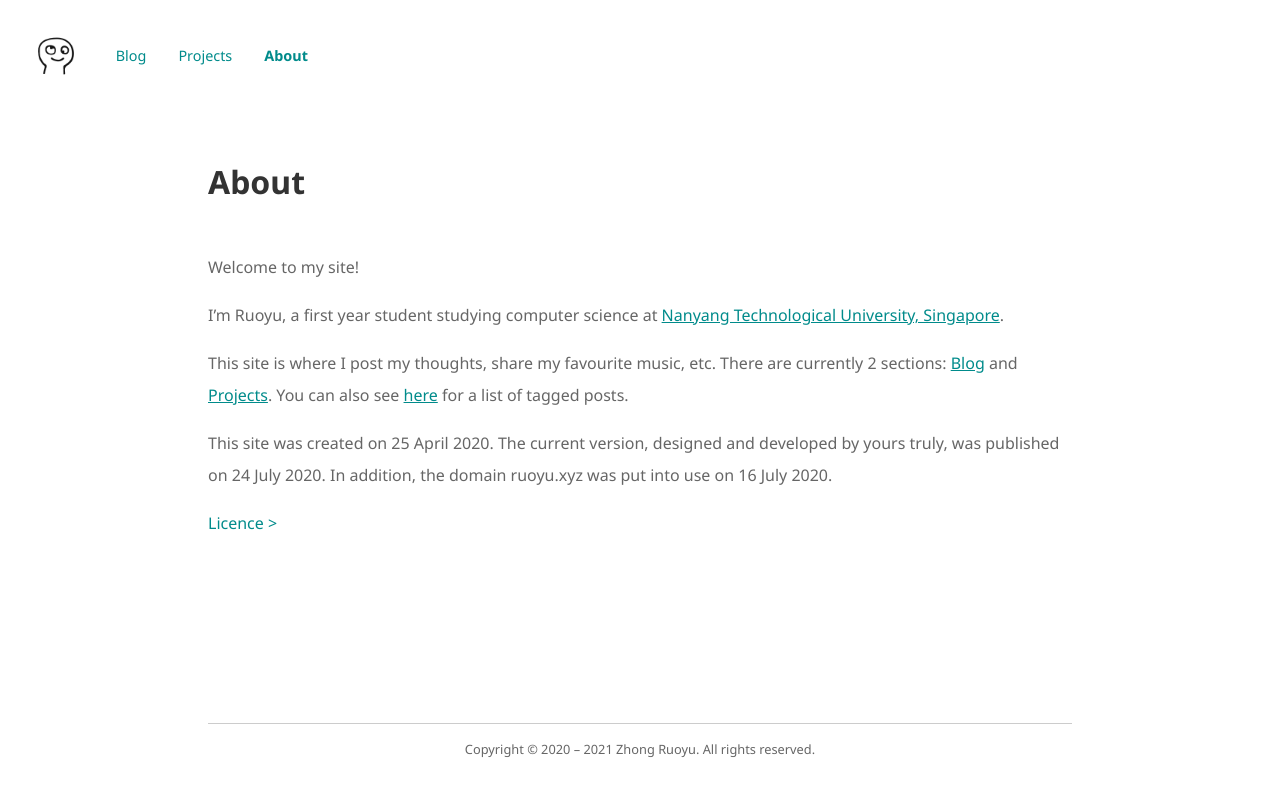
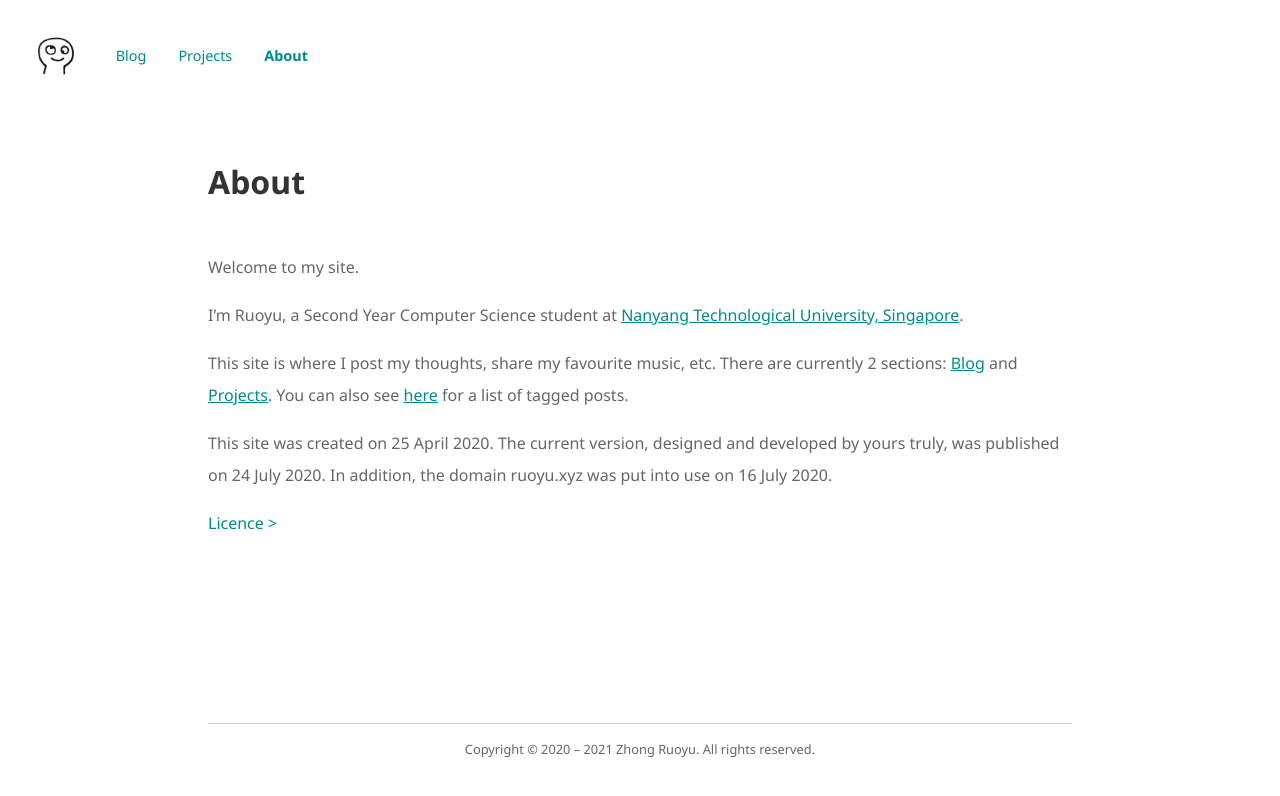
Before and after one commit to ZhongRuoyu/ruoyu.xyz, a Jekyll site: the page built from pages/core/about.md, in a window 1280 px wide. Shown: the top 796 px of the page. Built offline with Jekyll 4.4.1, drawn with Linux system fonts in a browser that asks for light colours.

Commit message:
Page updated

```diff
--- a/pages/core/about.md
+++ b/pages/core/about.md
@@ -2,11 +2,12 @@
 title: About
 layout: post
 permalink: /about/
-description: Find information about Ruoyu, and about ruoyu.xyz as well.
+description: Find information about me, and about this site as well.
 ---
-Welcome to my site!
 
-I'm Ruoyu, a first year student studying computer science at [Nanyang Technological University, Singapore](https://www.ntu.edu.sg/).
+Welcome to my site.
+
+I'm Ruoyu, a Second Year Computer Science student at [Nanyang Technological University, Singapore](https://www.ntu.edu.sg/).
 
 This site is where I post my thoughts, share my favourite music, etc. There are currently 2 sections: [Blog](/blog/) and [Projects](/projects/). You can also see [here](/tags/) for a list of tagged posts.
 
```
